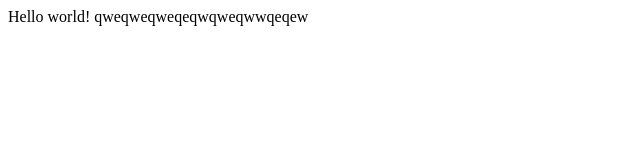
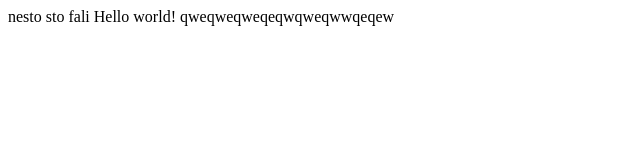
Before and after one commit to Fickos/sss-rampe, a plain HTML site: page index.html in a window 1280 px wide. Shown: the whole page, without its empty margins (0-640 px from the left). Drawn offline with Linux system fonts and the light colour scheme.

Commit message:
nesto sto fali

```diff
--- a/index.html
+++ b/index.html
@@ -1,6 +1,7 @@
 <html>
   <head></head>
   <body>
+	nesto sto fali
     Hello world!
     qweqweqweqeqwqweqwwqeqew
   </body>
```
